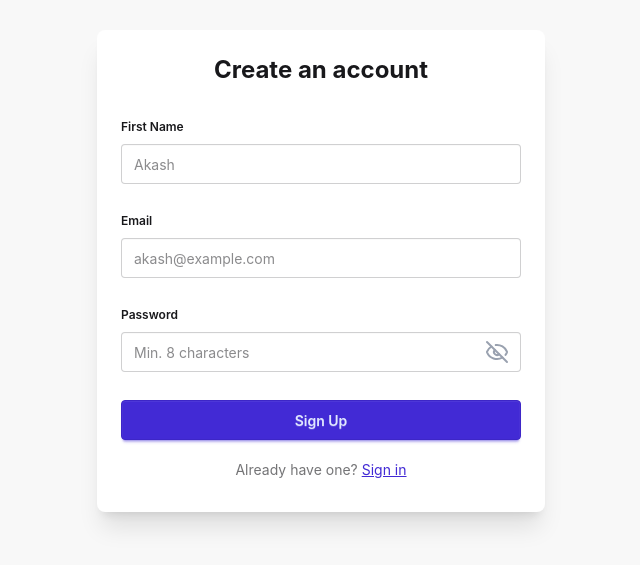
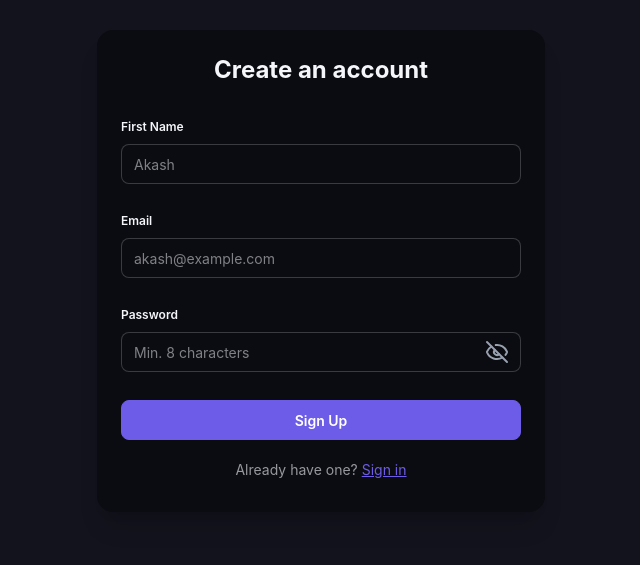
Before and after one commit to Akash2624-07/codequest, a React app in the folder frontend/: page /signup in a window 1280 px wide. Shown: the part 129-694 px from the top of the page, without its empty margins (319-959 px from the left). Built offline with nearby package versions, Linux system fonts and the light colour scheme; no server answers; the HTML template or start-up script is replaced by a standard one.

Commit message:
feat(ui): add dark purple daisyui theme as app default

```diff
--- a/frontend/src/components/Layout.jsx
+++ b/frontend/src/components/Layout.jsx
@@ -3,7 +3,7 @@ import Navbar from './Navbar';
 
 function Layout() {
   return (
-    <div className="min-h-screen bg-base-200 flex flex-col">
+    <div className="min-h-screen bg-base-100 flex flex-col">
       <Navbar />
       <main className="flex-1">
         <Outlet />
--- a/frontend/src/index.css
+++ b/frontend/src/index.css
@@ -1,5 +1,44 @@
 @import 'tailwindcss';
 @plugin "daisyui";
+@plugin "daisyui/theme" {
+  name: "codequest";
+  default: true;
+  prefersdark: true;
+  color-scheme: dark;
+
+  --color-base-100: #0B0C12;
+  --color-base-200: #12131C;
+  --color-base-300: #1B1C29;
+  --color-base-content: #F5F6FA;
+  --color-primary: #6C5CE7;
+  --color-primary-content: #FFFFFF;
+  --color-secondary: #8B7CF6;
+  --color-secondary-content: #FFFFFF;
+  --color-accent: #A78BFA;
+  --color-accent-content: #1B1030;
+  --color-neutral: #12131C;
+  --color-neutral-content: #F5F6FA;
+  --color-info: #38BDF8;
+  --color-info-content: #04283A;
+  --color-success: #34D399;
+  --color-success-content: #04241A;
+  --color-warning: #FBBF24;
+  --color-warning-content: #3A2A00;
+  --color-error: #FB7185;
+  --color-error-content: #3A0A14;
+
+  --radius-selector: 1rem;
+  --radius-field: 0.5rem;
+  --radius-box: 1rem;
+
+  --size-selector: 0.25rem;
+  --size-field: 0.25rem;
+
+  --border: 1px;
+
+  --depth: 0;
+  --noise: 0;
+}
 
 input:-webkit-autofill,
 input:-webkit-autofill:hover,
```
